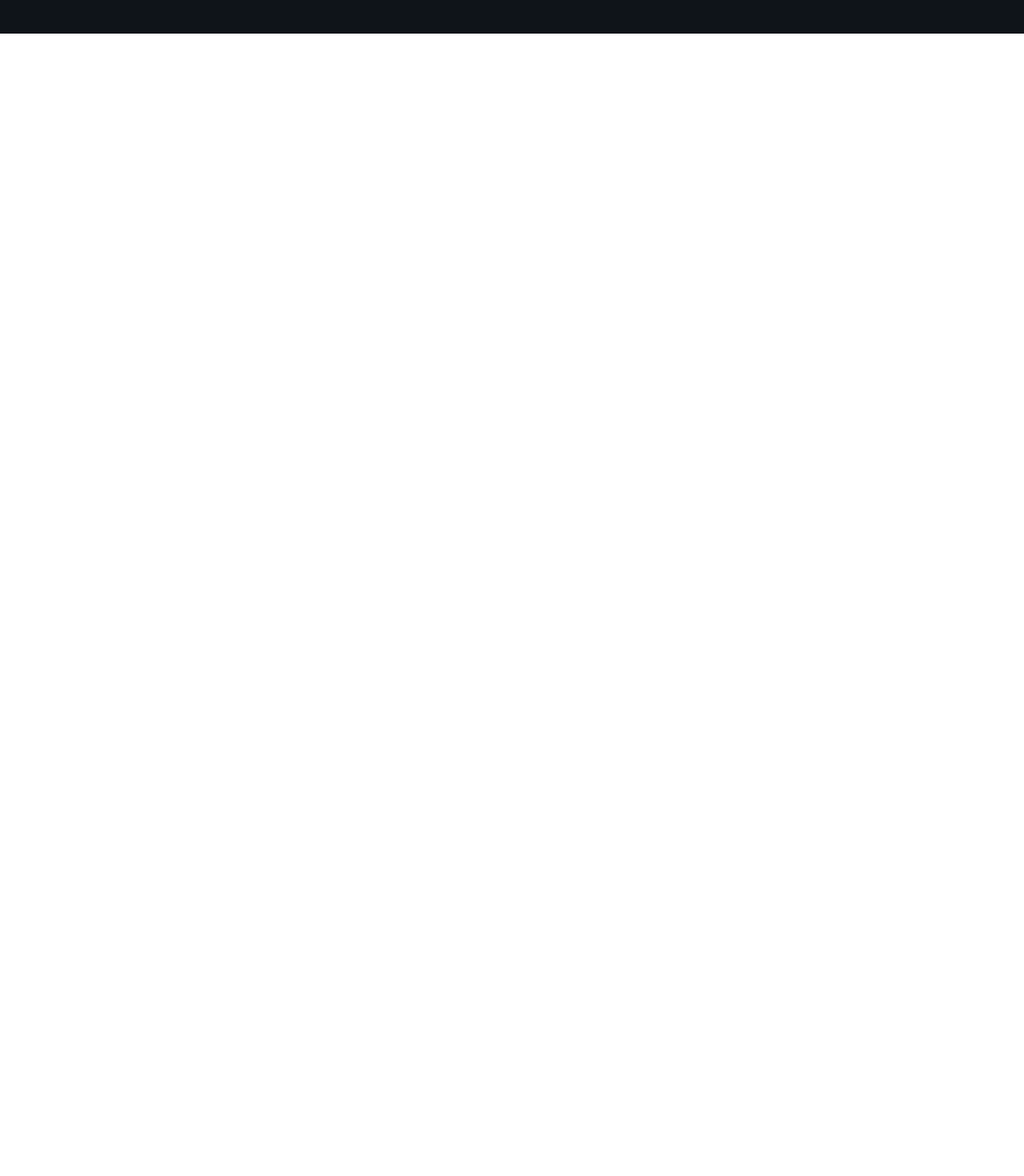
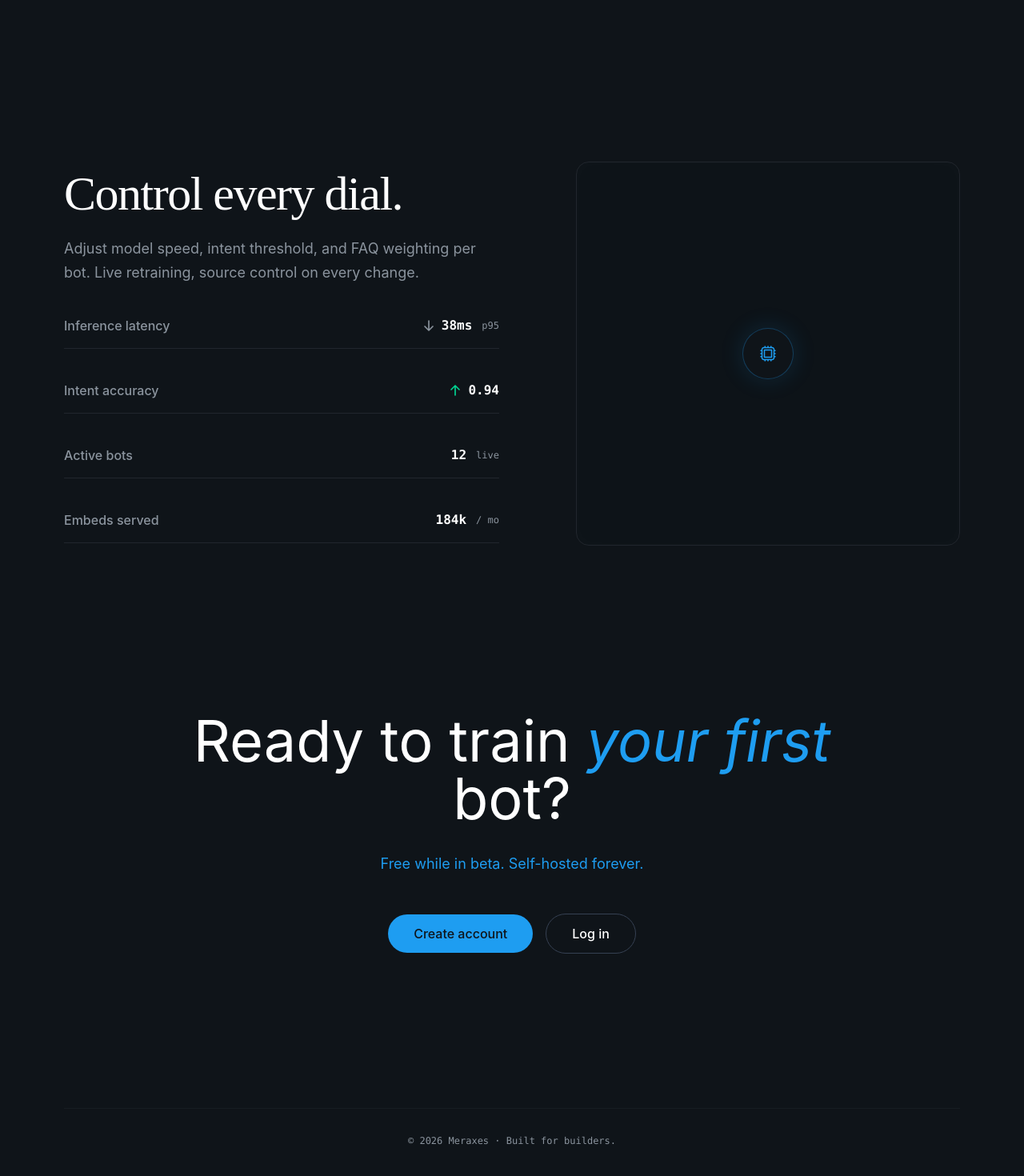
Before and after one commit to TeamX-457/meraxes, a React (Vite) app in the folder frontend/landing/: page / in a window 1280 px wide. Shown: the part 758-2228 px from the top of the page at 80% size. Before the commit the page ends 800 px from the top, so only its background shows below. Built offline with nearby package versions, Linux system fonts and the light colour scheme.

Commit message:
Almost Done 1

```diff
--- a/frontend/landing/src/App.jsx
+++ b/frontend/landing/src/App.jsx
@@ -4,6 +4,8 @@ import viteLogo from './assets/vite.svg'
 import heroImg from './assets/hero.png'
 import './App.css'
 import Steps from './ReubenComponents/Steps'
+import Control from './ReubenComponents/Control'
+import Ready from './ReubenComponents/Ready'
 
 function App() {
   const [count, setCount] = useState(0)
@@ -11,6 +13,8 @@ function App() {
   return (
    <div>
     <Steps/>
+    <Control/>
+    <Ready/>
    </div>
   )
 }
--- /dev/null
+++ b/frontend/landing/src/ReubenComponents/Control.jsx
@@ -0,0 +1,77 @@
+import React from 'react'
+
+const Control = () => {
+    return (
+        <div className='bg-secondary text-white min-h-screen flex items-center justify-center p-6 md:p-12 lg:p-20'>
+            <div className='max-w-7xl w-full flex flex-col lg:flex-row gap-12 lg:gap-24 items-center'>
+
+                {/* left - Content and Metric Lists */}
+                <div className='w-full lg:w-1/2 flex flex-col space-y-10'>
+                    <div>
+                        <h1 className='text-5xl md:text-6xl text-white font-heading tracking-tight leading-tight mb-4'>
+                            Control every dial.
+                        </h1>
+                        <h2 className='text-[#8b949e] font-body text-base md:text-lg leading-relaxed max-w-xl'>
+                            Adjust model speed, intent threshold, and FAQ weighting per bot. Live retraining, source control on every change.
+                        </h2>
+                    </div>
+
+                    <div className='flex w-full justify-between border-b border-[#21262d] pb-4 items-center'>
+                        <h1 className='text-[#8b949e] font-medium'>Inference latency</h1>
+                        <div className='flex items-center space-x-2 font-mono'>
+                            <span>
+                                <svg xmlns="http://www.w3.org/2000/svg" fill="none" viewBox="0 0 24 24" strokeWidth="2.5" stroke="currentColor" className="w-4 h-4 text-[#8b949e]">
+                                    <path strokeLinecap="round" strokeLinejoin="round" d="M19.5 13.5 12 21m0 0-7.5-7.5M12 21V3" />
+                                </svg>
+                            </span>
+                            <h2 className='text-white font-semibold'>38ms</h2>
+                            <h2 className='text-[#8b949e] text-xs pl-1'>p95</h2>
+                        </div>
+                    </div>
+
+                    <div className='flex w-full justify-between border-b border-[#21262d] pb-4 items-center'>
+                        <h1 className='text-[#8b949e] font-medium'>Intent accuracy</h1>
+                        <div className='flex items-center space-x-2 font-mono'>
+                            <span>
+                                <svg xmlns="http://www.w3.org/2000/svg" fill="none" viewBox="0 0 24 24" strokeWidth="2.5" stroke="currentColor" className="w-4 h-4 text-emerald-400">
+                                    <path strokeLinecap="round" strokeLinejoin="round" d="M4.5 10.5 12 3m0 0 7.5 7.5M12 3v18" />
+                                </svg>
+                            </span>
+                            <h2 className='text-white font-semibold'>0.94</h2>
+                        </div>
+                    </div>
+
+                    <div className='flex w-full justify-between border-b border-[#21262d] pb-4 items-center'>
+                        <h1 className='text-[#8b949e] font-medium'>Active bots</h1>
+                        <div className='flex items-center space-x-2 font-mono'>
+                            <h2 className='text-white font-semibold'>12</h2>
+                            <h2 className='text-[#8b949e] text-xs pl-1'>live</h2>
+                        </div>
+                    </div>
+
+                    <div className='flex w-full justify-between border-b border-[#21262d] pb-4 items-center'>
+                        <h1 className='text-[#8b949e] font-medium'>Embeds served</h1>
+                        <div className='flex items-center space-x-2 font-mono'>
+                            <h2 className='text-white font-semibold'>184k</h2>
+                            <h2 className='text-[#8b949e] text-xs pl-1'>/ mo</h2>
+                        </div>
+                    </div>
+                </div>
+
+                <div className='w-full lg:w-1/2 aspect-square max-w-[480px] border border-[#21262d] rounded-2xl bg-[#0d1117]/30 flex items-center justify-center shadow-[inset_0_0_20px_rgba(255,255,255,0.02)]'>
+                    <div className="w-16 h-16 rounded-full border border-primary/30 bg-[#0f1419] flex items-center justify-center shadow-[0_0_30px_rgba(30,157,241,0.15)]">
+                        <span className="text-primary">
+                            <svg xmlns="http://www.w3.org/2000/svg" fill="none" viewBox="0 0 24 24" stroke-width="1.5" stroke="currentColor" class="size-6">
+                                <path stroke-linecap="round" stroke-linejoin="round" d="M8.25 3v1.5M4.5 8.25H3m18 0h-1.5M4.5 12H3m18 0h-1.5m-15 3.75H3m18 0h-1.5M8.25 19.5V21M12 3v1.5m0 15V21m3.75-18v1.5m0 15V21m-9-1.5h10.5a2.25 2.25 0 0 0 2.25-2.25V6.75a2.25 2.25 0 0 0-2.25-2.25H6.75A2.25 2.25 0 0 0 4.5 6.75v10.5a2.25 2.25 0 0 0 2.25 2.25Zm.75-12h9v9h-9v-9Z" />
+                            </svg>
+
+                        </span>
+                    </div>
+                </div>
+
+            </div>
+        </div>
+    )
+}
+
+export default Control;
--- /dev/null
+++ b/frontend/landing/src/ReubenComponents/Ready.jsx
@@ -0,0 +1,44 @@
+import React from 'react'
+
+const Ready = () => {
+    return (
+        <div className="bg-secondary text-white font-body flex flex-col justify-between min-h-[80vh] px-6 py-12 md:px-12 lg:px-20 relative overflow-hidden">
+
+            {/* Main CTA Content Area */}
+            <div className=" flex flex-col items-center justify-center text-center max-w-4xl mx-auto gap-8  mb-20">
+
+                {/* Heading */}
+                <h1 className=" text-5xl md:text-6xl lg:text-7xl text-white">
+                    Ready to train <span className="text-primary font-normal italic">your first</span>
+                    <br />
+                    bot?
+                </h1>
+
+                {/* Subtitle */}
+                <p className="text-primary text-base md:text-lg font-normal ">
+                    Free while in beta. Self-hosted forever.
+                </p>
+
+                {/* Buttons Group */}
+                <div className="flex flex-col sm:flex-row items-center justify-center gap-4 pt-4 w-full sm:w-auto">
+                    <button className="w-full sm:w-auto px-8 py-3 rounded-full bg-primary text-secondary font-medium hover:bg-white transition-colors duration-200 text-sm md:text-base">
+                        Create account
+                    </button>
+                    <button className="w-full sm:w-auto px-8 py-3 rounded-full border border-gray-700 bg-transparent text-white font-medium hover:bg-[#161b22] transition-colors duration-200 text-sm md:text-base">
+                        Log in
+                    </button>
+                </div>
+            </div>
+
+            {/* Footer Component */}
+            <footer className="w-full border-t border-[#21262d]/50 pt-8 mt-auto flex flex-col md:flex-row items-center justify-center text-center">
+                <p className="text-[#8b949e] text-xs font-mono ">
+                    © 2026 Meraxes · Built for builders.
+                </p>
+            </footer>
+
+        </div>
+    )
+}
+
+export default Ready;
--- a/frontend/landing/src/ReubenComponents/Steps.jsx
+++ b/frontend/landing/src/ReubenComponents/Steps.jsx
@@ -7,12 +7,12 @@ const Steps = () => {
 
     return (
         <div className='bg-secondary flex flex-col justify-center gap-10 p-5 md:h-screen h-full '>
-            <h1 className='text-3xl text-white text-6xl'>Three steps to live.</h1>
+            <h1 className='text-white text-6xl font-serif'>Three steps to live.</h1>
 
             <div className=' grid md:grid-cols-3  gap-7'>
                 <div className='w-full h-60 text-cyan-300 grid justify-between rounded-xl p-5 outline bg-blue-950'>
                     <div className='flex items-center justify-between'>
-                        <h1 className='text-5xl'>01</h1>
+                        <h1 className='text-5xl font-serif'>01</h1>
                         <svg xmlns="http://www.w3.org/2000/svg" fill="none" viewBox="0 0 24 24" stroke-width="1.5" stroke="currentColor" class="size-6">
                             <path stroke-linecap="round" stroke-linejoin="round" d="M6.429 9.75 2.25 12l4.179 2.25m0-4.5 5.571 3 5.571-3m-11.142 0L2.25 7.5 12 2.25l9.75 5.25-4.179 2.25m0 0L21.75 12l-4.179 2.25m0 0 4.179 2.25L12 21.75 2.25 16.5l4.179-2.25m11.142 0-5.571 3-5.571-3" />
                         </svg>
@@ -26,7 +26,7 @@ const Steps = () => {
 
                 <div className='w-full h-60 text-cyan-300 grid justify-between rounded-xl p-5 outline bg-blue-950'>
                     <div className='flex items-center justify-between'>
-                        <h1 className='text-5xl'>02</h1>
+                        <h1 className='text-5xl font-serif'>02</h1>
                         <svg xmlns="http://www.w3.org/2000/svg" fill="none" viewBox="0 0 24 24" stroke-width="1.5" stroke="currentColor" class="size-6">
                             <path stroke-linecap="round" stroke-linejoin="round" d="M10.343 3.94c.09-.542.56-.94 1.11-.94h1.093c.55 0 1.02.398 1.11.94l.149.894c.07.424.384.764.78.93.398.164.855.142 1.205-.108l.737-.527a1.125 1.125 0 0 1 1.45.12l.773.774c.39.389.44 1.002.12 1.45l-.527.737c-.25.35-.272.806-.107 1.204.165.397.505.71.93.78l.893.15c.543.09.94.559.94 1.109v1.094c0 .55-.397 1.02-.94 1.11l-.894.149c-.424.07-.764.383-.929.78-.165.398-.143.854.107 1.204l.527.738c.32.447.269 1.06-.12 1.45l-.774.773a1.125 1.125 0 0 1-1.449.12l-.738-.527c-.35-.25-.806-.272-1.203-.107-.398.165-.71.505-.781.929l-.149.894c-.09.542-.56.94-1.11.94h-1.094c-.55 0-1.019-.398-1.11-.94l-.148-.894c-.071-.424-.384-.764-.781-.93-.398-.164-.854-.142-1.204.108l-.738.527c-.447.32-1.06.269-1.45-.12l-.773-.774a1.125 1.125 0 0 1-.12-1.45l.527-.737c.25-.35.272-.806.108-1.204-.165-.397-.506-.71-.93-.78l-.894-.15c-.542-.09-.94-.56-.94-1.109v-1.094c0-.55.398-1.02.94-1.11l.894-.149c.424-.07.765-.383.93-.78.165-.398.143-.854-.108-1.204l-.526-.738a1.125 1.125 0 0 1 .12-1.45l.773-.773a1.125 1.125 0 0 1 1.45-.12l.737.527c.35.25.807.272 1.204.107.397-.165.71-.505.78-.929l.15-.894Z" />
                             <path stroke-linecap="round" stroke-linejoin="round" d="M15 12a3 3 0 1 1-6 0 3 3 0 0 1 6 0Z" />
@@ -41,7 +41,7 @@ const Steps = () => {
 
                 <div className='w-full h-60 text-cyan-300 grid justify-between rounded-xl p-5 outline bg-blue-950'>
                     <div className='flex items-center justify-between'>
-                        <h1 className='text-5xl'>03</h1>
+                        <h1 className='text-5xl font-serif'>03</h1>
                         <svg xmlns="http://www.w3.org/2000/svg" fill="none" viewBox="0 0 24 24" stroke-width="1.5" stroke="currentColor" class="size-6">
                             <path stroke-linecap="round" stroke-linejoin="round" d="M17.25 6.75 22.5 12l-5.25 5.25m-10.5 0L1.5 12l5.25-5.25m7.5-3-4.5 16.5" />
                         </svg>
```
Also changed, not shown: frontend/landing/src/App.css (line endings or trailing spaces).
